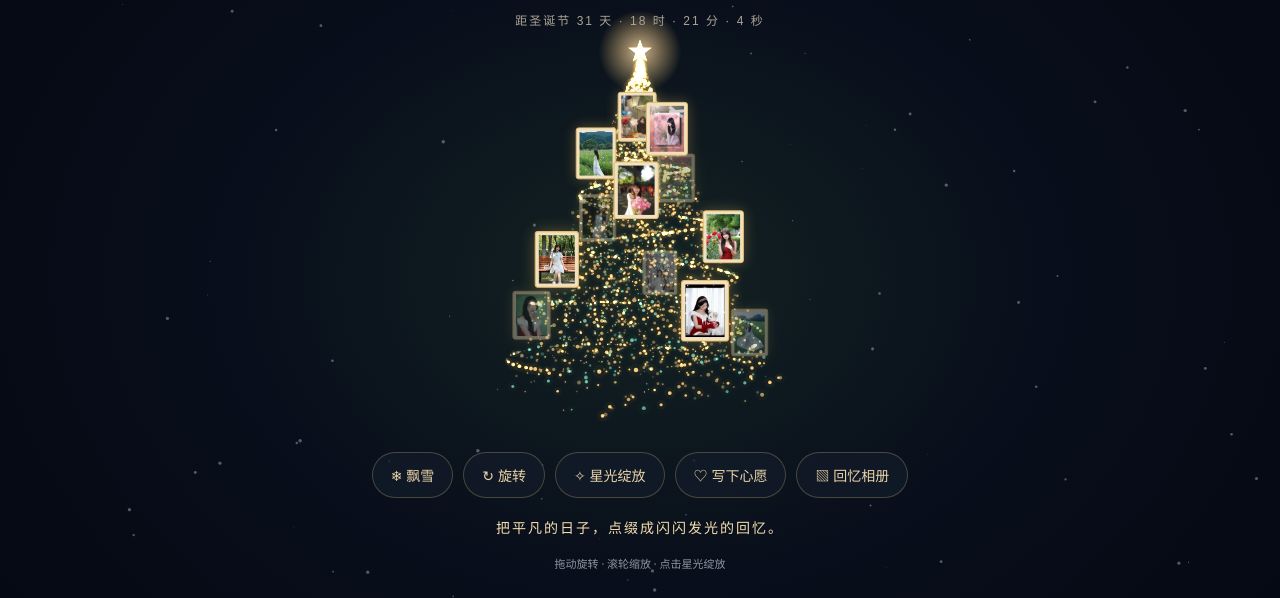
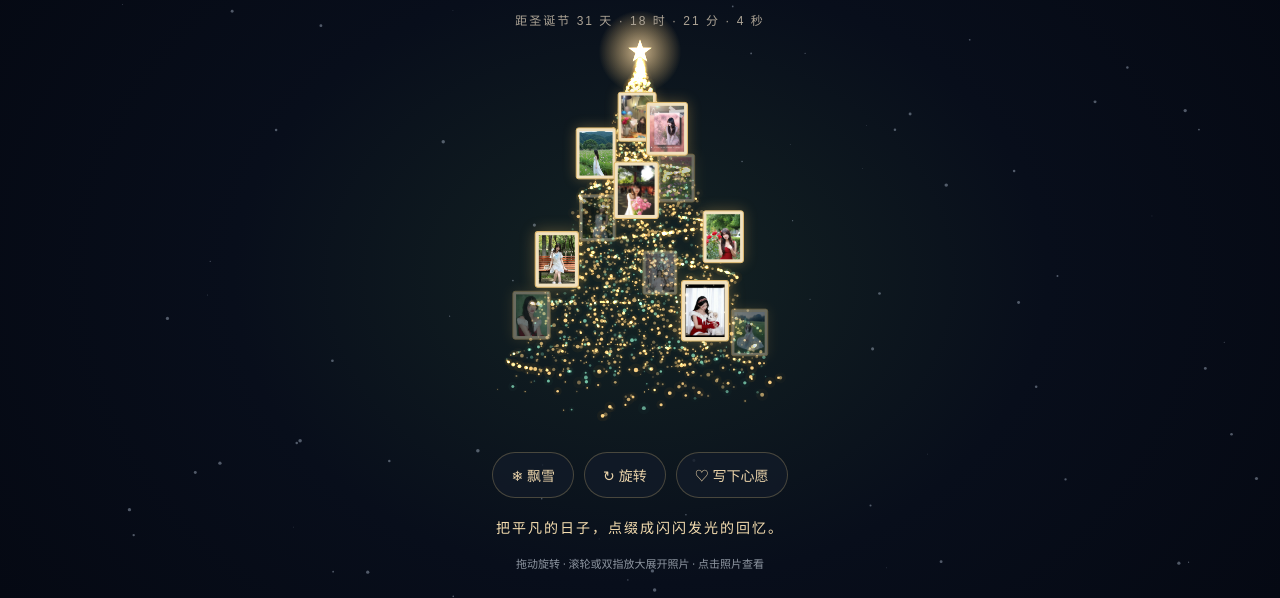
Before and after one commit to undefaned/christmas-tree, a plain HTML site: page index.html in a window 1280 px wide. Shown: the part 202-800 px from the top of the page. Drawn offline with Linux system fonts and the light colour scheme; animation ran at ten frames a second.

Commit message:
Use wheel and pinch to reveal photos and remove album

```diff
--- a/app.js
+++ b/app.js
@@ -1,11 +1,21 @@
 'use strict';
-const c=document.querySelector('canvas'),ctx=c.getContext('2d');let w,h,angle=0,zoom=1,spread=0,expanded=false,snowing=true,rotating=!matchMedia('(prefers-reduced-motion: reduce)').matches,drag=false,lastX=0,last=0;
+const c=document.querySelector('canvas'),ctx=c.getContext('2d');let w,h,angle=0,zoom=1,spread=0,expanded=false,snowing=true,rotating=true,drag=false,lastX=0,last=0;
 const points=Array.from({length:3300},(_,i)=>{const t=Math.random(),a=i<2500?Math.random()*Math.PI*2:t*Math.PI*12,r=(1-t)*150*(i<2500?Math.sqrt(Math.random()):1);return{x:Math.cos(a)*r,y:150-t*340,z:Math.sin(a)*r,size:Math.random()*1.4+.5,phase:Math.random()*6.28,gold:Math.random()>.2,ex:(Math.random()-.5)*1000,ey:(Math.random()-.5)*650,ez:(Math.random()-.5)*700};});
 const flakes=Array.from({length:100},()=>({x:Math.random(),y:Math.random(),r:Math.random()*1.5+.3,s:Math.random()*.02+.01}));
 function resize(){w=innerWidth;h=innerHeight;const d=Math.min(devicePixelRatio||1,2);c.width=w*d;c.height=h*d;c.style.width=w+'px';c.style.height=h+'px';ctx.setTransform(d,0,0,d,0,0);}addEventListener('resize',resize);resize();
 function dot(x,y,r,color,a){ctx.globalAlpha=a;ctx.fillStyle=color;ctx.beginPath();ctx.arc(x,y,r,0,Math.PI*2);ctx.fill();}
-function frame(time){const dt=Math.min((time-last)/1000||0,.05);last=time;ctx.clearRect(0,0,w,h);if(rotating&&!drag)angle+=dt*.17;spread+=(Number(expanded)-spread)*Math.min(1,dt*3);const scale=Math.min(w/510,h/850)*zoom,cy=h*.55,ca=Math.cos(angle),sa=Math.sin(angle);ctx.globalCompositeOperation='lighter';const list=points.map(p=>{const x=p.x+(p.ex-p.x)*spread,y=p.y+(p.ey-p.y)*spread,z=p.z+(p.ez-p.z)*spread,rz=x*sa+z*ca,s=650/(650+rz);return{p,x:w/2+(x*ca-z*sa)*scale*s,y:cy+y*scale*s,z:rz,s};}).sort((a,b)=>b.z-a.z);for(const q of list){const p=q.p,a=.35+.6*(Math.sin(time*.0017+p.phase)*.5+.5),r=Math.max(.3,p.size*scale*q.s);dot(q.x,q.y,r*3,p.gold?'#b98025':'#2d755f',a*.07);dot(q.x,q.y,r,p.gold?'#ffd68a':'#75bfa5',a);}const sy=cy-198*scale;ctx.globalAlpha=1-spread;const halo=ctx.createRadialGradient(w/2,sy,0,w/2,sy,44*scale);halo.addColorStop(0,'#ffdfadcc');halo.addColorStop(1,'#ffcf7700');ctx.fillStyle=halo;ctx.fillRect(w/2-44*scale,sy-44*scale,88*scale,88*scale);ctx.fillStyle='#ffe6ac';ctx.beginPath();for(let i=0;i<10;i++){const a=i*Math.PI/5-Math.PI/2,r=(i%2?5:13)*scale;ctx.lineTo(w/2+Math.cos(a)*r,sy+Math.sin(a)*r);}ctx.closePath();ctx.fill();if(snowing)for(const f of flakes){f.y=(f.y+dt*f.s)%1;dot(f.x*w+Math.sin(time*.0003+f.x*10)*12,f.y*h,f.r,'#dce9ff',.35);}ctx.globalAlpha=1;ctx.globalCompositeOperation='source-over';requestAnimationFrame(frame);}requestAnimationFrame(frame);
-c.onpointerdown=e=>{drag=true;lastX=e.clientX;c.setPointerCapture(e.pointerId);};c.onpointermove=e=>{if(drag){angle+=(e.clientX-lastX)*.008;lastX=e.clientX;}};c.onpointerup=c.onpointercancel=()=>drag=false;c.addEventListener('wheel',e=>{e.preventDefault();zoom=Math.max(.65,Math.min(1.5,zoom-e.deltaY*.001));},{passive:false});
-function toggle(id,get,set){const b=document.getElementById(id);b.setAttribute('aria-pressed',get());b.onclick=()=>{set(!get());b.setAttribute('aria-pressed',get());};}toggle('snow',()=>snowing,v=>snowing=v);toggle('rotate',()=>rotating,v=>rotating=v);toggle('burst',()=>expanded,v=>expanded=v);
+function frame(time){const dt=Math.min((time-last)/1000||0,.05);last=time;ctx.clearRect(0,0,w,h);if(rotating&&!drag)angle+=dt*.17;spread+=(Math.max(0,Math.min(1,(zoom-1)/.8))-spread)*Math.min(1,dt*3);const scale=Math.min(w/510,h/850)*zoom,cy=h*.55,ca=Math.cos(angle),sa=Math.sin(angle);ctx.globalCompositeOperation='lighter';const list=points.map(p=>{const x=p.x+(p.ex-p.x)*spread,y=p.y+(p.ey-p.y)*spread,z=p.z+(p.ez-p.z)*spread,rz=x*sa+z*ca,s=650/(650+rz);return{p,x:w/2+(x*ca-z*sa)*scale*s,y:cy+y*scale*s,z:rz,s};}).sort((a,b)=>b.z-a.z);for(const q of list){const p=q.p,a=.35+.6*(Math.sin(time*.0017+p.phase)*.5+.5),r=Math.max(.3,p.size*scale*q.s);dot(q.x,q.y,r*3,p.gold?'#b98025':'#2d755f',a*.07);dot(q.x,q.y,r,p.gold?'#ffd68a':'#75bfa5',a);}const sy=cy-198*scale;ctx.globalAlpha=1-spread;const halo=ctx.createRadialGradient(w/2,sy,0,w/2,sy,44*scale);halo.addColorStop(0,'#ffdfadcc');halo.addColorStop(1,'#ffcf7700');ctx.fillStyle=halo;ctx.fillRect(w/2-44*scale,sy-44*scale,88*scale,88*scale);ctx.fillStyle='#ffe6ac';ctx.beginPath();for(let i=0;i<10;i++){const a=i*Math.PI/5-Math.PI/2,r=(i%2?5:13)*scale;ctx.lineTo(w/2+Math.cos(a)*r,sy+Math.sin(a)*r);}ctx.closePath();ctx.fill();if(snowing)for(const f of flakes){f.y=(f.y+dt*f.s)%1;dot(f.x*w+Math.sin(time*.0003+f.x*10)*12,f.y*h,f.r,'#dce9ff',.35);}ctx.globalAlpha=1;ctx.globalCompositeOperation='source-over';requestAnimationFrame(frame);}requestAnimationFrame(frame);
+const pointers=new Map();let pinchDistance=0,gestureMoved=false,gestureX=0,gestureY=0;
+function sceneTarget(target){return target===c||target.closest('#photo-tree');}
+function distance(){const [a,b]=[...pointers.values()];return Math.hypot(a.x-b.x,a.y-b.y);}
+function setZoom(value){zoom=Math.max(.65,Math.min(2.4,value));}
+window.addEventListener('pointerdown',e=>{if(!sceneTarget(e.target))return;if(pointers.size===0){gestureMoved=false;gestureX=e.clientX;gestureY=e.clientY;}pointers.set(e.pointerId,{x:e.clientX,y:e.clientY});drag=true;lastX=e.clientX;if(pointers.size===2){pinchDistance=distance();gestureMoved=true;}if(e.target===c)c.setPointerCapture(e.pointerId);});
+window.addEventListener('pointermove',e=>{if(!pointers.has(e.pointerId))return;pointers.set(e.pointerId,{x:e.clientX,y:e.clientY});if(Math.hypot(e.clientX-gestureX,e.clientY-gestureY)>6)gestureMoved=true;if(pointers.size===2){const d=distance();if(pinchDistance>0)setZoom(zoom*d/pinchDistance);pinchDistance=d;}else if(pointers.size===1){angle+=(e.clientX-lastX)*.008;}lastX=e.clientX;});
+function release(e){if(!pointers.has(e.pointerId))return;pointers.delete(e.pointerId);pinchDistance=0;drag=pointers.size>0;if(drag)lastX=[...pointers.values()][0].x;}
+window.addEventListener('pointerup',release);window.addEventListener('pointercancel',release);window.addEventListener('blur',()=>{pointers.clear();drag=false;pinchDistance=0;});
+window.addEventListener('click',e=>{if(sceneTarget(e.target)&&gestureMoved){e.preventDefault();e.stopImmediatePropagation();gestureMoved=false;}},true);
+window.addEventListener('wheel',e=>{if(!sceneTarget(e.target))return;e.preventDefault();setZoom(zoom*Math.exp(-e.deltaY*.0015));},{passive:false});
+
+function toggle(id,get,set){const b=document.getElementById(id);b.setAttribute('aria-pressed',get());b.onclick=()=>{set(!get());b.setAttribute('aria-pressed',get());};}toggle('snow',()=>snowing,v=>snowing=v);toggle('rotate',()=>rotating,v=>rotating=v);
 const dialog=document.querySelector('dialog'),message=document.getElementById('message'),greeting=document.getElementById('greeting');try{const saved=localStorage.getItem('christmas-wish');if(saved){message.value=saved;greeting.textContent=saved;}}catch{}document.getElementById('wish').onclick=()=>dialog.showModal();dialog.onclose=()=>{if(dialog.returnValue==='save'&&message.value.trim()){greeting.textContent=message.value.trim();try{localStorage.setItem('christmas-wish',message.value.trim());}catch{}}};
 function countdown(){const now=new Date();let target=new Date(now.getFullYear(),11,25);if(now>=target&&now<new Date(now.getFullYear(),11,26)){document.getElementById('count').textContent='圣诞快乐 · MERRY CHRISTMAS';return;}if(now>=target)target=new Date(now.getFullYear()+1,11,25);const s=Math.floor((target-now)/1000);document.getElementById('count').textContent=`距圣诞节 ${Math.floor(s/86400)} 天 · ${Math.floor(s/3600)%24} 时 · ${Math.floor(s/60)%60} 分 · ${s%60} 秒`;}countdown();setInterval(countdown,1000);
--- a/gallery.css
+++ b/gallery.css
@@ -1 +1,3 @@
 #photo-tree{position:fixed;inset:0;pointer-events:none}.ornament{position:absolute;left:0;top:0;width:43px;height:55px;padding:3px;border-radius:3px;background:#f1e1bf;border:1px solid #e2bb6f;pointer-events:auto;box-shadow:0 0 14px #e5b55a55}.ornament img{width:100%;height:100%;object-fit:cover}.ornament:focus-visible{outline:3px solid white}header,nav,footer{z-index:500}nav{flex-wrap:wrap;padding:0 8px}#album{width:min(900px,94vw);max-height:88dvh;padding:20px}.album-head{display:flex;align-items:center;justify-content:space-between;gap:10px}.album-head h2{font-size:20px;font-weight:400}.photo-grid{display:grid;grid-template-columns:repeat(auto-fill,minmax(110px,1fr));gap:12px}.photo-grid button{padding:5px;border-radius:6px}.photo-grid img{width:100%;height:150px;object-fit:cover;display:block}#photo-viewer{width:min(1100px,96vw);max-width:96vw;height:94dvh;max-height:94dvh;padding:48px 14px 72px;background:#060b13}#photo-viewer>img{display:block;width:100%;height:100%;object-fit:contain}.close-photo{position:absolute;right:12px;top:8px}.photo-status{text-align:center;margin:6px}.photo-controls{display:flex;justify-content:center;gap:20px}.photo-controls button{padding:8px 20px}@media(max-width:600px){nav{bottom:96px}#album{padding:12px}.photo-grid{grid-template-columns:repeat(3,1fr);gap:6px}.photo-grid img{height:120px}.album-head h2{font-size:16px}}
+
+#photo-tree,.ornament{touch-action:none}
--- a/gallery.js
+++ b/gallery.js
@@ -1,11 +1,8 @@
 (() => {
 const paths=window.PHOTO_PATHS||[], layer=document.createElement('div');layer.id='photo-tree';document.body.append(layer);
-const album=document.createElement('dialog');album.id='album';album.setAttribute('aria-label','回忆相册');album.innerHTML='<div class="album-head"><h2>把回忆挂满圣诞树</h2><button class="close-album" aria-label="关闭相册">关闭</button></div><div class="photo-grid"></div>';document.body.append(album);
 const viewer=document.createElement('dialog');viewer.id='photo-viewer';viewer.setAttribute('aria-label','照片大图');viewer.innerHTML='<button class="close-photo" aria-label="关闭大图">关闭 ×</button><img alt=""><p class="photo-status" aria-live="polite"></p><div class="photo-controls"><button class="prev-photo">上一张</button><button class="next-photo">下一张</button></div>';document.body.append(viewer);
 let current=0;const big=viewer.querySelector('img');function show(i){current=(i+paths.length)%paths.length;big.src=paths[current];big.alt='回忆照片 '+(current+1);viewer.querySelector('.photo-status').textContent=(current+1)+' / '+paths.length;if(!viewer.open)viewer.showModal();}big.onerror=()=>{viewer.querySelector('.photo-status').textContent='图片加载失败，请切换照片或稍后重试';};
 viewer.querySelector('.close-photo').onclick=()=>viewer.close();viewer.querySelector('.prev-photo').onclick=()=>show(current-1);viewer.querySelector('.next-photo').onclick=()=>show(current+1);viewer.addEventListener('keydown',e=>{if(e.key==='ArrowLeft'){e.preventDefault();show(current-1);}if(e.key==='ArrowRight'){e.preventDefault();show(current+1);}});viewer.addEventListener('click',e=>{if(e.target===viewer)viewer.close();});let start=0;big.addEventListener('touchstart',e=>start=e.changedTouches[0].clientX,{passive:true});big.addEventListener('touchend',e=>{const dx=e.changedTouches[0].clientX-start;if(Math.abs(dx)>50)show(current+(dx<0?1:-1));},{passive:true});
-const grid=album.querySelector('.photo-grid');paths.forEach((src,i)=>{const b=document.createElement('button');b.setAttribute('aria-label','查看第 '+(i+1)+' 张照片');const img=new Image();img.src=src;img.loading='lazy';img.alt='回忆照片 '+(i+1);b.append(img);b.onclick=()=>show(i);grid.append(b);});album.querySelector('.close-album').onclick=()=>album.close();
-const open=document.createElement('button');open.textContent='▧ 回忆相册';open.onclick=()=>album.showModal();document.querySelector('nav').append(open);
 const ornaments=paths.filter((_,i)=>i%Math.max(1,Math.ceil(paths.length/12))===0).map((src,j)=>{const i=paths.indexOf(src),b=document.createElement('button');b.className='ornament';b.setAttribute('aria-label','放大第 '+(i+1)+' 张照片');const img=new Image();img.src=src;img.alt='';b.append(img);b.onclick=()=>show(i);layer.append(b);const t=.12+j*.065;return{b,t,a:j*2.4};});
 function position(){const scale=Math.min(innerWidth/510,innerHeight/850)*zoom;for(const o of ornaments){const a=o.a+angle,r=(1-o.t)*158,depth=Math.sin(a)*r,s=650/(650+depth),x=Math.cos(a)*r;const sx=innerWidth/2+x*scale*s*(1+spread*1.5),sy=innerHeight*.55+(150-o.t*340)*scale*s; o.b.style.transform=`translate(${sx}px,${sy}px) translate(-50%,-50%) scale(${Math.max(.65,scale*s)})`;o.b.style.opacity=depth>35?.4:1;o.b.style.zIndex=Math.round(200-depth); }requestAnimationFrame(position);}position();
 })();
--- a/index.html
+++ b/index.html
@@ -1,3 +1,3 @@
 <!doctype html><html lang="zh-CN"><meta charset="utf-8"><meta name="viewport" content="width=device-width,initial-scale=1"><title>星愿圣诞树</title><link rel="stylesheet" href="gallery.css"><style>
 *{box-sizing:border-box}body{margin:0;background:#050914;color:#f6deb0;font-family:Georgia,'SimSun',serif;overflow:hidden}canvas{position:fixed;inset:0;touch-action:none;background:radial-gradient(ellipse at 50% 60%,#142323,#080e1b 45%,#040710)}header{position:absolute;top:5vh;width:100%;text-align:center;pointer-events:none}small{font:10px Arial;letter-spacing:4px;color:#aa987a}h1{font-size:clamp(38px,5vw,66px);font-weight:400;font-style:italic;margin:15px 0;text-shadow:0 0 35px #dba95c55}header p{font-size:14px;letter-spacing:4px}#count{font:12px Arial;color:#aca395;letter-spacing:2px}nav{position:absolute;bottom:100px;width:100%;display:flex;justify-content:center;gap:10px}button{border:1px solid #bca57055;border-radius:24px;background:#121b28cc;color:#ebd4aa;padding:12px 18px;cursor:pointer;font-size:14px}button:hover,button:focus-visible{background:#55462c;outline:1px solid #dec28c}footer{position:absolute;bottom:25px;width:100%;text-align:center;padding:0 15px}footer p{font-size:14px;letter-spacing:2px}footer span{font-size:11px;color:#8d95a0}dialog{width:min(400px,90vw);border:1px solid #887148;border-radius:16px;background:#101a29;color:#e8d4ad;padding:25px}dialog::backdrop{background:#000a}textarea{width:100%;padding:12px;margin:15px 0;background:#070e19;color:#ffe6b4;border:1px solid #665941;font-size:16px}@media(max-width:600px){button{padding:10px;font-size:12px}nav{gap:6px}header p{letter-spacing:2px}footer p{font-size:12px}}
-</style><canvas aria-label="金色粒子圣诞树"></canvas><header><small>A LITTLE MAGIC, JUST FOR YOU</small><h1>Merry Christmas</h1><p>愿今夜的星光，落在你身旁。</p><div id="count"></div></header><nav><button id="snow" aria-pressed="true">❄ 飘雪</button><button id="rotate" aria-pressed="true">↻ 旋转</button><button id="burst" aria-pressed="false">✧ 星光绽放</button><button id="wish">♡ 写下心愿</button></nav><footer><p id="greeting">把平凡的日子，点缀成闪闪发光的回忆。</p><span>拖动旋转 · 滚轮缩放 · 点击星光绽放</span></footer><dialog><form method="dialog"><h2>寄给冬天的心愿</h2><label for="message">让这棵树替你珍藏一句祝福</label><textarea id="message" maxlength="80" rows="3"></textarea><button value="cancel">取消</button> <button value="save">点亮心愿 ✧</button></form></dialog><script src="app.js"></script><script src="photos.js"></script><script src="gallery.js"></script></html>
+</style><canvas aria-label="金色粒子圣诞树"></canvas><header><small>A LITTLE MAGIC, JUST FOR YOU</small><h1>Merry Christmas</h1><p>愿今夜的星光，落在你身旁。</p><div id="count"></div></header><nav><button id="snow" aria-pressed="true">❄ 飘雪</button><button id="rotate" aria-pressed="true">↻ 旋转</button><button id="wish">♡ 写下心愿</button></nav><footer><p id="greeting">把平凡的日子，点缀成闪闪发光的回忆。</p><span>拖动旋转 · 滚轮或双指放大展开照片 · 点击照片查看</span></footer><dialog><form method="dialog"><h2>寄给冬天的心愿</h2><label for="message">让这棵树替你珍藏一句祝福</label><textarea id="message" maxlength="80" rows="3"></textarea><button value="cancel">取消</button> <button value="save">点亮心愿 ✧</button></form></dialog><script src="app.js"></script><script src="photos.js"></script><script src="gallery.js"></script></html>
```
